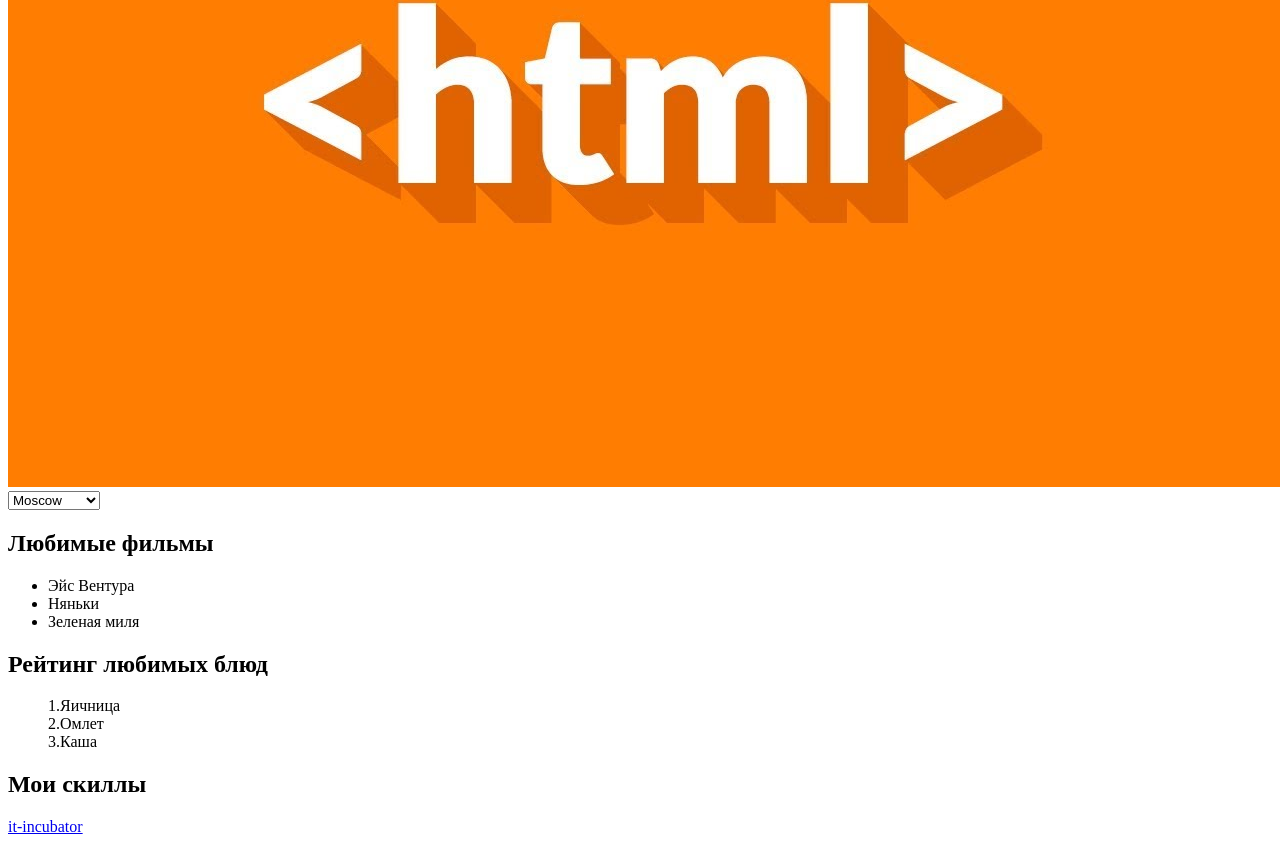
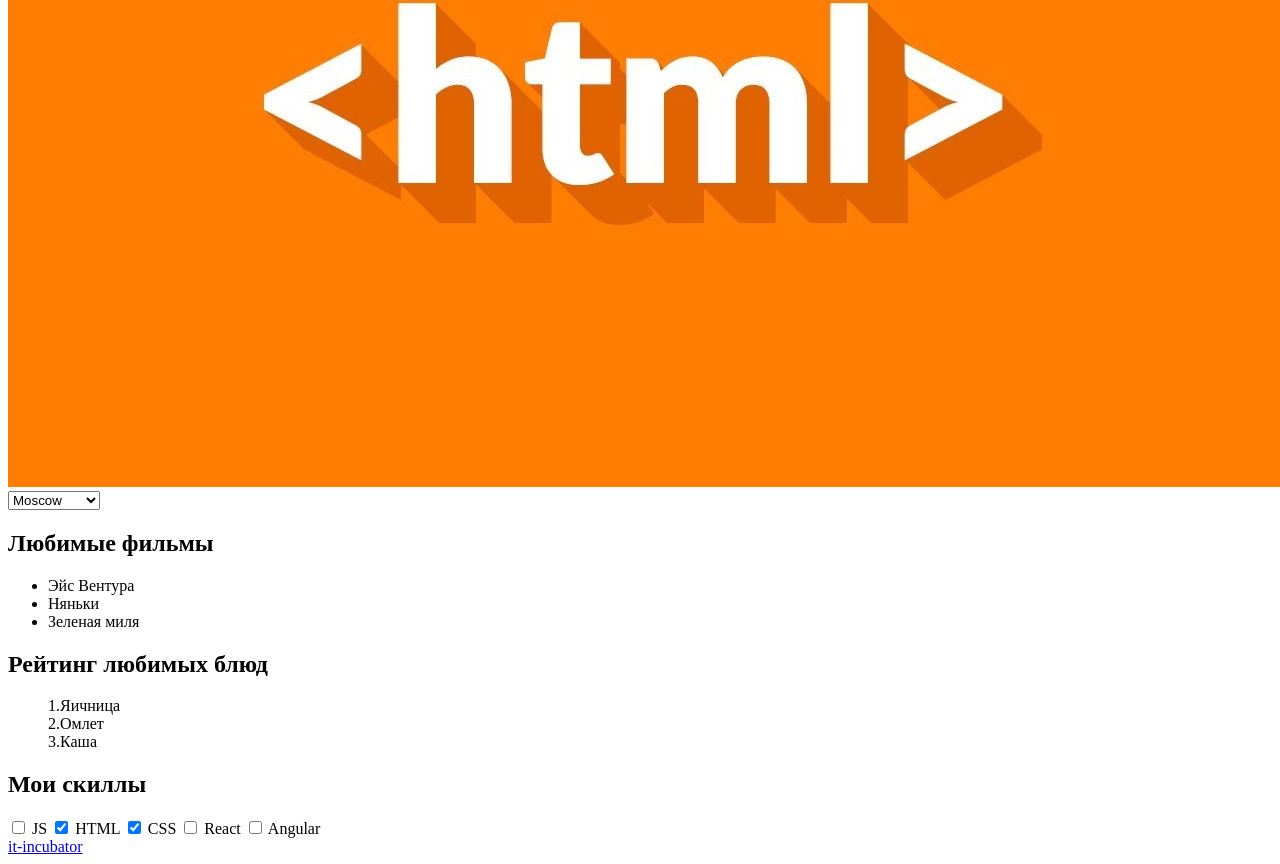
Before and after one commit to SuperVladWorld/1-hw-with-auto-test-html-css-main, a plain HTML site: page index.html in a window 1280 px wide. Shown: the part 360-1224 px from the top of the page. Drawn offline with Linux system fonts and the light colour scheme.

Commit message:
complete task 4

```diff
--- a/index.html
+++ b/index.html
@@ -75,6 +75,12 @@
                 - В подписи укажи названия любых тем по верстке (все, что знаешь или слышал).
                 - Каждый чекбокс должен быть связан со своей подписью. Для этого чекбокс должен находиться в элементе для подписи
                 - Отметь "галочкой" (с помощью специального атрибута) темы, которые ты уже знаешь. -->
+                <label>
+                    <input type="checkbox" name="skill"> JS </label>
+                    <input type="checkbox" name="skill" checked > HTML </label>
+                    <input type="checkbox" name="skill" checked> CSS</label>
+                    <input type="checkbox" name="skill"> React </label>
+                    <input type="checkbox" name="skill"> Angular </label>
         </div>
         <!-- 5) Создай здесь однострочное поле для ввода текста с подсказкой "Новый скилл", которая исчезает, когда начинаешь что-то печатать (для подсказки есть специальный атрибут) -->
         <!-- 6) Создай здесь кнопку “Добавить” -->
```
